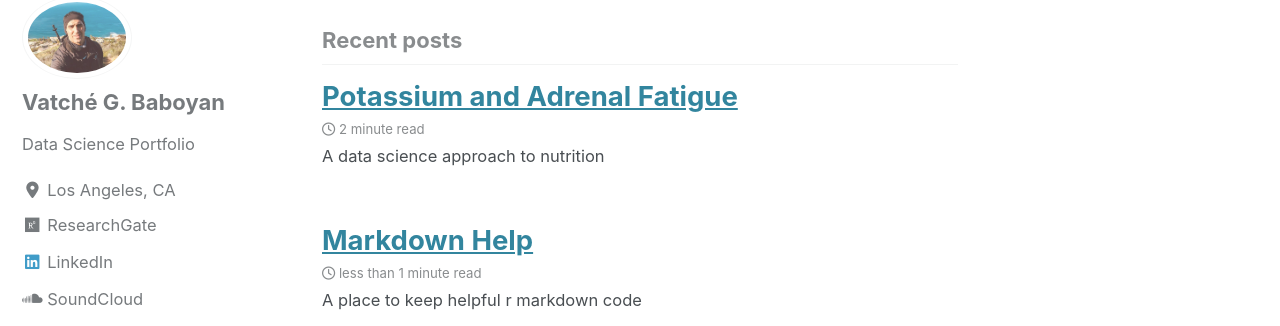
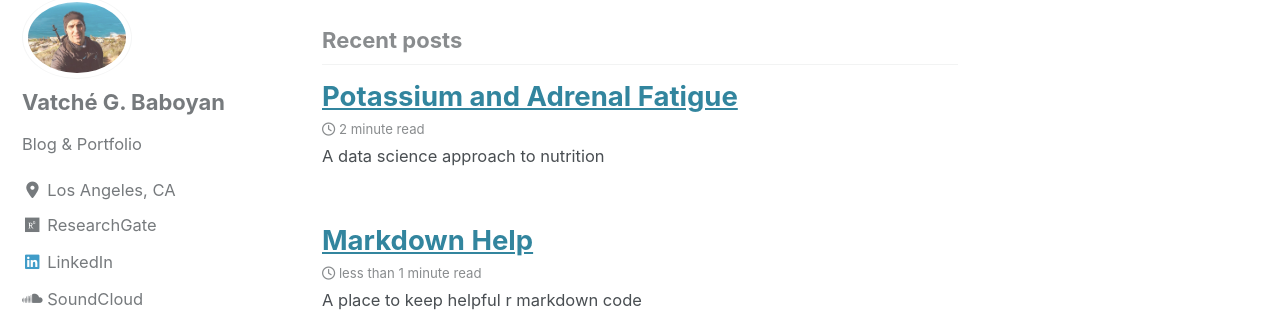
Before and after one commit to vbaboyan/vbaboyan.github.io, a Jekyll site: the page built from index.html, in a window 1280 px wide. Shown: the part 125-451 px from the top of the page. Built offline with Jekyll 4.4.1, drawn with Linux system fonts in a browser that asks for light colours; cached includes are drawn as plain includes; nearby versions of some CDN libraries; the list of posts is cut into pages by our own code.

Commit message:
about me

```diff
--- a/_config.yml
+++ b/_config.yml
@@ -109,7 +109,7 @@ analytics:
 author:
   name             : "Vatché G. Baboyan"
   avatar           : "/assets/images/Avatar.png" # path of avatar image, e.g. "/assets/images/bio-photo.jpg"
-  bio              : "Data Science Portfolio"
+  bio              : "Blog & Portfolio"
   location         : "Los Angeles, CA"
   email            : vatchebaboyan@gmail.com
   links:
```
